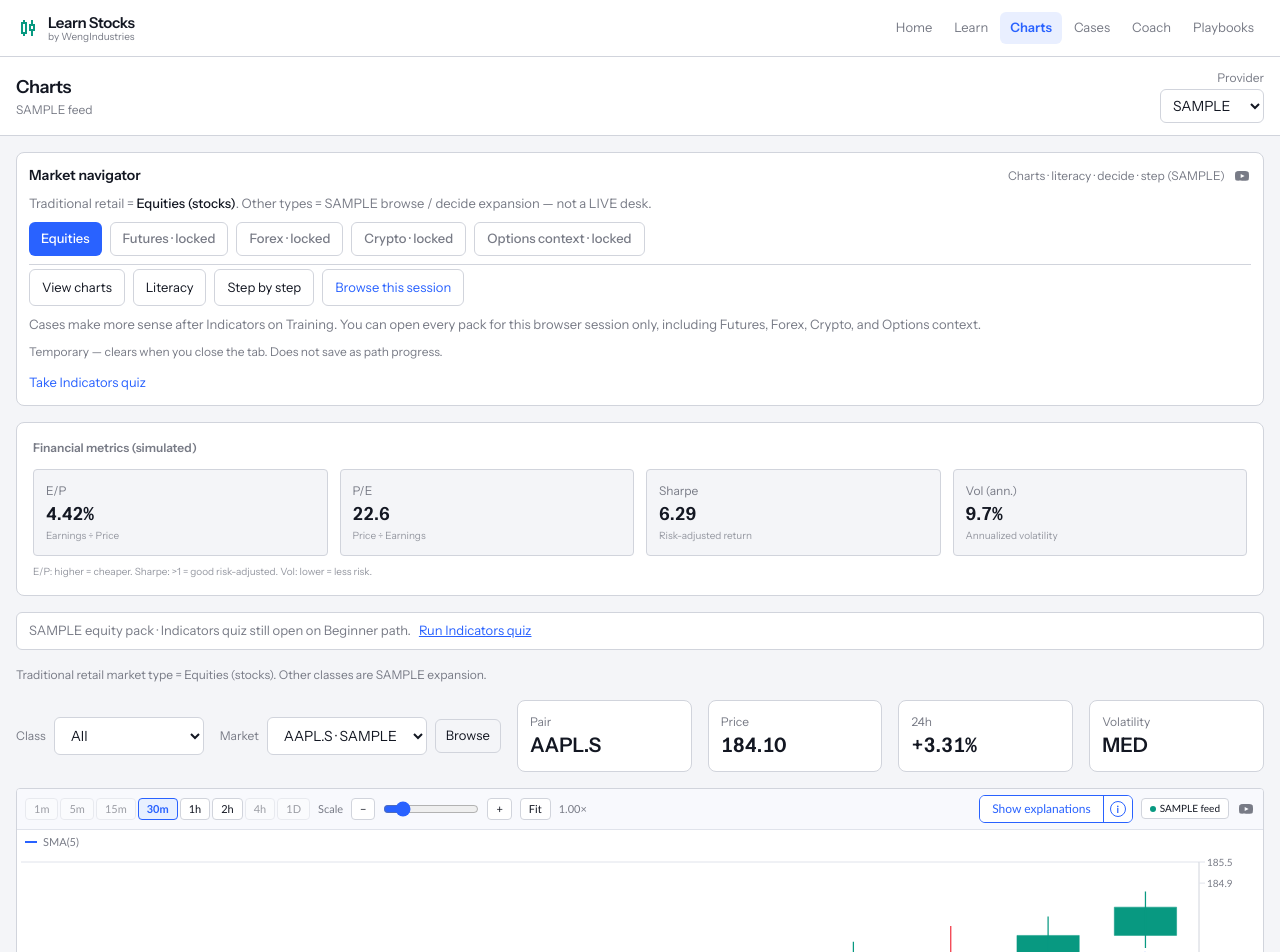
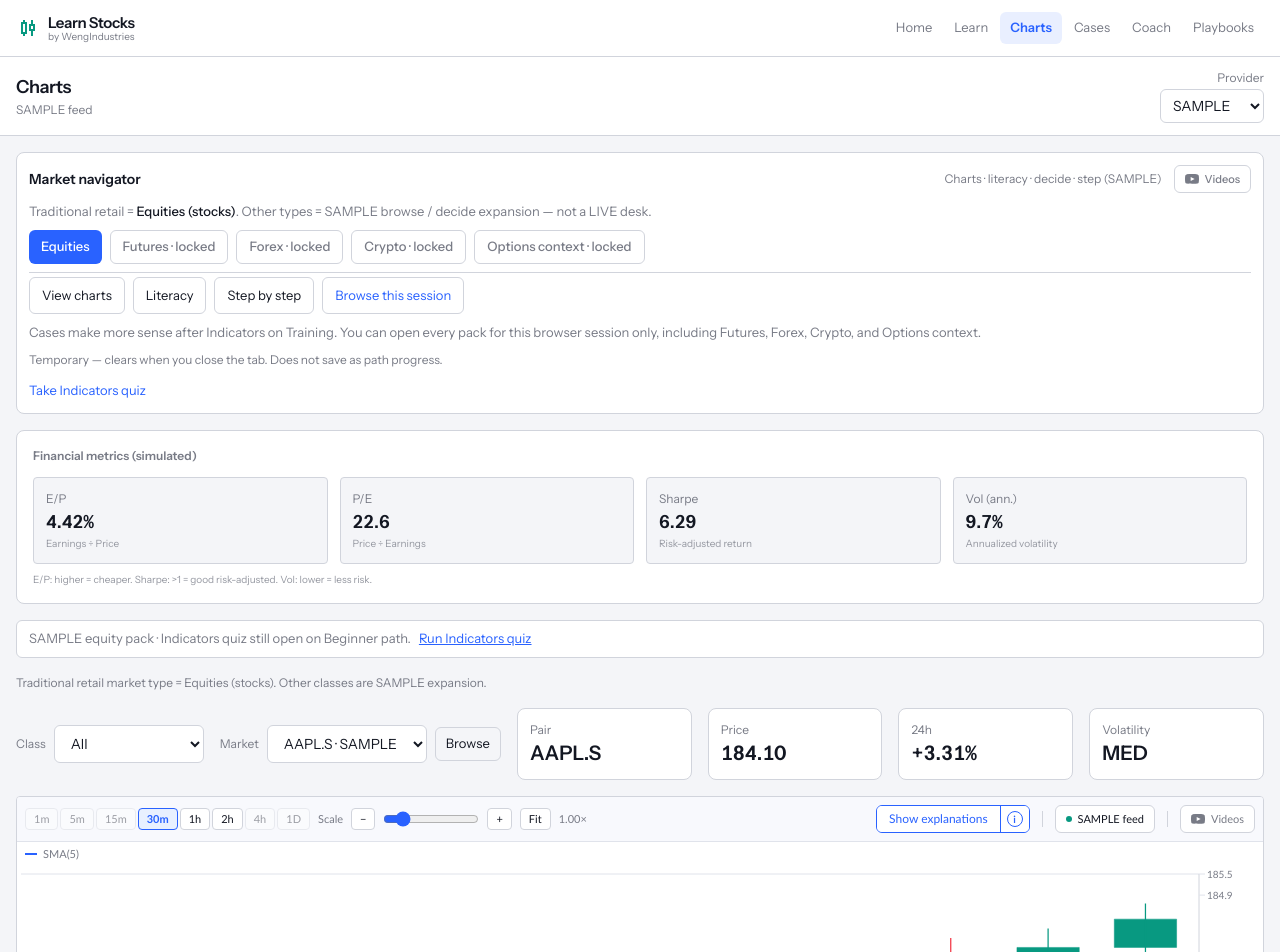
Before and after one commit to Siphon880gh/Stocks-Trainer, a React (Vite) app: page /market in a window 1280 px wide. Shown: the top 952 px of the page. Built offline with nearby package versions, Linux system fonts and the light colour scheme.

Commit message:
Give toolbar YouTube search a Videos label so the control is not icon-only.
Co-authored-by: Cursor <cursoragent@cursor.com>

```diff
--- a/src/components/MarketChart.tsx
+++ b/src/components/MarketChart.tsx
@@ -904,7 +904,7 @@ export default function MarketChart({
     <div className={cn(chartPaneClass, "space-y-0")} style={{ fontFamily: CHART.font }}>
       {showScaleControls ? (
         <div
-          className="flex flex-wrap items-center gap-2 px-2 py-1.5 text-[11px] border-b border-[#e0e3eb] bg-[#f8f9fd]"
+          className="flex flex-wrap items-center gap-x-2 gap-y-2 px-2 py-2 text-[11px] border-b border-[#e0e3eb] bg-[#f8f9fd]"
           style={{ color: CHART.textMuted }}
         >
           {frequencies && frequencies.length > 0 ? (
@@ -976,12 +976,12 @@ export default function MarketChart({
             Fit
           </button>
           <span>{zoom.toFixed(2)}×</span>
-          <div className="ml-auto flex items-center gap-2">
+          <div className="ml-auto flex shrink-0 items-center">
             <div ref={explainHelpRef} className="relative">
-            <div className="inline-flex items-stretch overflow-hidden rounded-md border border-[#2962ff]">
+            <div className="inline-flex h-7 items-stretch overflow-hidden rounded-md border border-[#2962ff]">
               <button
                 type="button"
-                className={`px-3 py-1 text-[12px] text-[#2962ff] ${
+                className={`px-3 text-[12px] text-[#2962ff] ${
                   explanationsOn
                     ? "bg-[#e8f0ff] font-semibold hover:bg-[#d6e4ff]"
                     : "bg-white font-medium hover:bg-[#e8f0ff]"
@@ -1005,7 +1005,7 @@ export default function MarketChart({
                 aria-label="What are chart explanations?"
                 aria-expanded={explainHelpOn}
                 title="What are chart explanations?"
-                className={`border-l border-[#2962ff] px-1.5 text-[#2962ff] ${
+                className={`min-w-7 border-l border-[#2962ff] px-1.5 text-[#2962ff] ${
                   explanationsOn
                     ? "bg-[#e8f0ff] hover:bg-[#d6e4ff]"
                     : "bg-white hover:bg-[#e8f0ff]"
@@ -1034,12 +1034,20 @@ export default function MarketChart({
             ) : null}
             </div>
             {statusLabel ? (
-              <span className="flex items-center gap-1 text-[10px] px-2 py-0.5 rounded border border-[#d1d4dc] bg-white text-[#131722] normal-case">
-                <span className="w-1.5 h-1.5 rounded-full bg-[#089981]" />
-                {statusLabel}
-              </span>
+              <>
+                <span aria-hidden className="mx-3 h-4 w-px bg-[#d1d4dc]" />
+                <span className="inline-flex h-7 items-center gap-1.5 px-2.5 text-[11px] rounded-md border border-[#d1d4dc] bg-white text-[#131722] normal-case">
+                  <span className="w-1.5 h-1.5 rounded-full bg-[#089981]" />
+                  {statusLabel}
+                </span>
+              </>
             ) : null}
-            {youtubeTitle ? <YouTubeSearchLink title={youtubeTitle} /> : null}
+            {youtubeTitle ? (
+              <>
+                <span aria-hidden className="mx-3 h-4 w-px bg-[#d1d4dc]" />
+                <YouTubeSearchLink title={youtubeTitle} label="Videos" />
+              </>
+            ) : null}
           </div>
         </div>
       ) : null}
--- a/src/components/MarketNavigator.tsx
+++ b/src/components/MarketNavigator.tsx
@@ -64,16 +64,19 @@ export default function MarketNavigator({
         compact ? "p-3 space-y-2" : "p-4 space-y-3"
       }`}
     >
-      <div className="flex flex-wrap items-baseline justify-between gap-2">
+      <div className="flex flex-wrap items-center justify-between gap-x-3 gap-y-2">
         <h2 className="text-sm font-semibold">
           Market navigator
         </h2>
-        <div className="flex items-center gap-2">
+        <div className="flex flex-wrap items-center justify-end gap-x-3 gap-y-1.5">
           <p className="text-[12px] text-muted">
             Charts · literacy · decide · step (SAMPLE)
           </p>
           {selected ? (
-            <YouTubeSearchLink title={navigatorYoutubeTutorialTitle(selected)} />
+            <YouTubeSearchLink
+              title={navigatorYoutubeTutorialTitle(selected)}
+              label="Videos"
+            />
           ) : null}
         </div>
       </div>
--- a/src/components/YouTubeSearchLink.tsx
+++ b/src/components/YouTubeSearchLink.tsx
@@ -4,13 +4,17 @@ import { youtubeSearchQuery, youtubeSearchUrl } from "../lib/youtubeSearch";
 export default function YouTubeSearchLink({
   title,
   className,
+  label,
 }: {
   title: string;
   className?: string;
+  /** Visible caption beside the icon — use in toolbars so the control is not icon-only. */
+  label?: string;
 }) {
   const name = title.trim();
   if (!name) return null;
   const query = youtubeSearchQuery(name);
+  const icon = label ? 14 : 16;
 
   return (
     <a
@@ -20,18 +24,27 @@ export default function YouTubeSearchLink({
       onClick={(e) => e.stopPropagation()}
       onPointerDown={(e) => e.stopPropagation()}
       className={cn(
-        "inline-flex items-center justify-center shrink-0 p-0.5 text-muted hover:text-[#ff0000] focus-visible:text-[#ff0000] transition-colors rounded-sm focus-visible:outline focus-visible:outline-2 focus-visible:outline-offset-2 focus-visible:outline-primary",
+        "inline-flex items-center justify-center shrink-0 text-muted hover:text-[#ff0000] focus-visible:text-[#ff0000] transition-colors focus-visible:outline focus-visible:outline-2 focus-visible:outline-offset-2 focus-visible:outline-primary",
+        label
+          ? "h-7 gap-1.5 rounded-md border border-[#d1d4dc] bg-white px-2.5 text-[11px] font-medium hover:border-current"
+          : "min-h-7 min-w-7 rounded-sm p-1.5",
         className,
       )}
-      aria-label={`Search YouTube for ${query}`}
+      aria-label={label ? undefined : `Search YouTube for ${query}`}
       title={`YouTube · ${query}`}
     >
-      <svg viewBox="0 0 24 24" width="14" height="14" aria-hidden="true">
+      <svg viewBox="0 0 24 24" width={icon} height={icon} aria-hidden="true">
         <path
           fill="currentColor"
           d="M23.5 6.2a3 3 0 0 0-2.1-2.1C19.5 3.5 12 3.5 12 3.5s-7.5 0-9.4.6A3 3 0 0 0 .5 6.2 31.5 31.5 0 0 0 0 12a31.5 31.5 0 0 0 .5 5.8 3 3 0 0 0 2.1 2.1c1.9.6 9.4.6 9.4.6s7.5 0 9.4-.6a3 3 0 0 0 2.1-2.1A31.5 31.5 0 0 0 24 12a31.5 31.5 0 0 0-.5-5.8zM9.75 15.5v-7L16.5 12l-6.75 3.5z"
         />
       </svg>
+      {label ? (
+        <>
+          <span>{label}</span>
+          <span className="sr-only">{` · ${query}`}</span>
+        </>
+      ) : null}
     </a>
   );
 }
```
